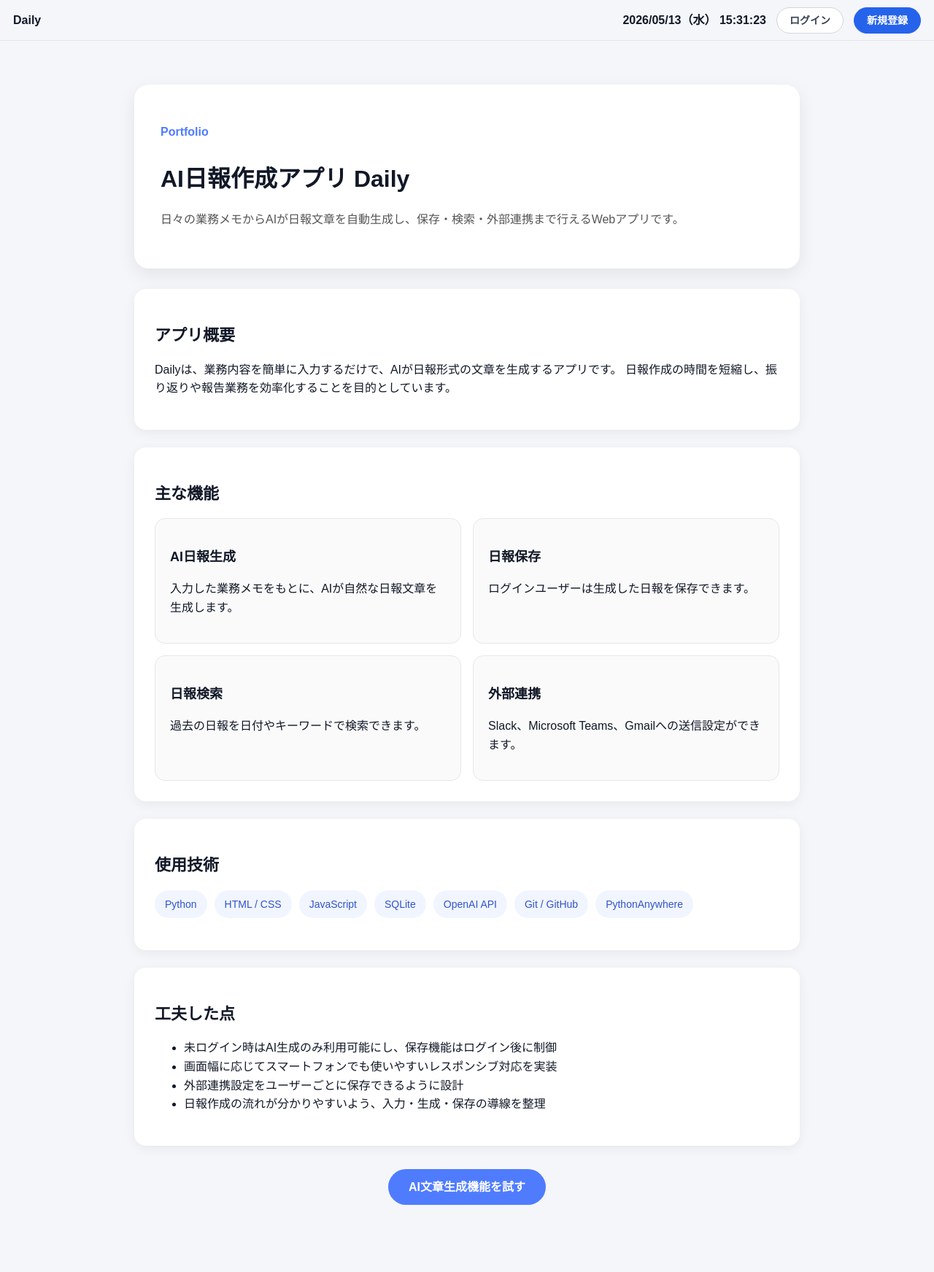
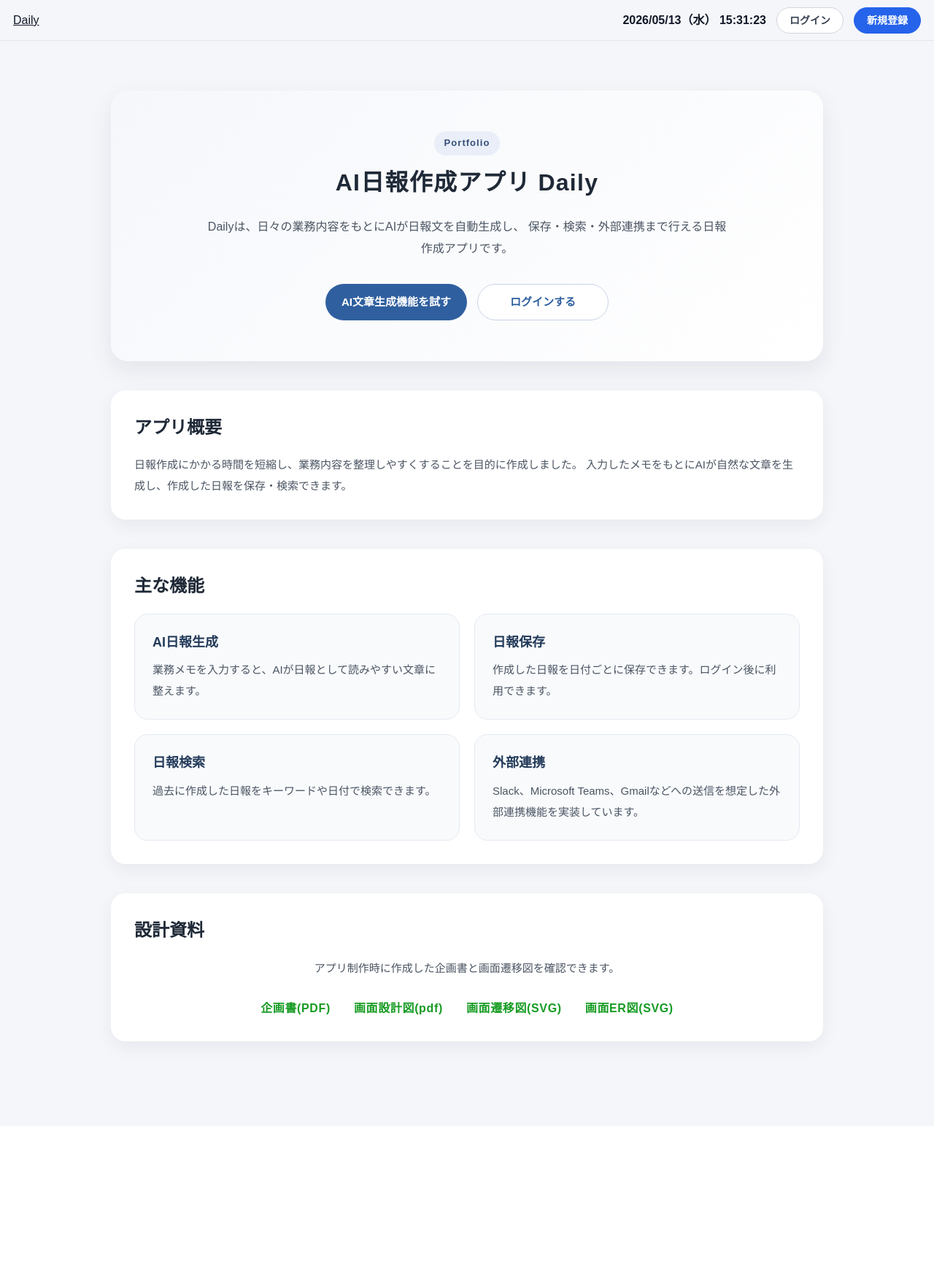
Before and after one commit to saki10/Daily, a Django app: page /portfolio/ in a window 1280 px wide. Shown: the whole page at 73% size. After the commit the page ends 1445 px from the top, so only its background shows below. Run offline with Django 5.2, Linux system fonts and the light colour scheme.

Commit message:
ポートフォリオ画面作成と設計資料リンク挿入

```diff
--- a/reports/static/css/style.css
+++ b/reports/static/css/style.css
@@ -3667,3 +3667,264 @@ button {
     box-sizing: border-box;
   }
 }
+
+/* ==============================
+   Portfolio Page
+============================== */
+
+.portfolio-page {
+  width: 100%;
+  max-width: 1040px;
+  margin: 0 auto;
+  padding: 40px 32px 64px;
+  box-sizing: border-box;
+}
+
+.portfolio-hero {
+  padding: 56px 48px;
+  border-radius: 24px;
+  background: linear-gradient(135deg, #f5f7fb 0%, #ffffff 100%);
+  box-shadow: 0 12px 32px rgba(15, 23, 42, 0.08);
+  text-align: center;
+}
+
+.portfolio-label {
+  display: inline-block;
+  margin: 0 0 16px;
+  padding: 6px 14px;
+  border-radius: 999px;
+  background: #e9eef8;
+  color: #35507a;
+  font-size: 13px;
+  font-weight: 700;
+  letter-spacing: 0.08em;
+}
+
+.portfolio-title {
+  margin: 0;
+  color: #1f2937;
+  font-size: 40px;
+  line-height: 1.35;
+  letter-spacing: 0.04em;
+}
+
+.portfolio-lead {
+  max-width: 720px;
+  margin: 24px auto 0;
+  color: #4b5563;
+  font-size: 16px;
+  line-height: 1.9;
+}
+
+.portfolio-actions {
+  display: flex;
+  justify-content: center;
+  gap: 14px;
+  margin-top: 32px;
+  flex-wrap: wrap;
+}
+
+.portfolio-button,
+.portfolio-sub-button {
+  display: inline-flex;
+  align-items: center;
+  justify-content: center;
+  min-width: 180px;
+  padding: 12px 22px;
+  border-radius: 999px;
+  font-size: 15px;
+  font-weight: 700;
+  text-decoration: none;
+  transition: 0.2s ease;
+}
+
+.portfolio-button {
+  background: #2f5f9f;
+  color: #ffffff;
+}
+
+.portfolio-button:hover {
+  background: #244b7e;
+}
+
+.portfolio-sub-button {
+  background: #ffffff;
+  color: #2f5f9f;
+  border: 1px solid #c8d4e8;
+}
+
+.portfolio-sub-button:hover {
+  background: #f3f6fb;
+}
+
+.portfolio-section {
+  margin-top: 40px;
+  padding: 32px;
+  border-radius: 20px;
+  background: #ffffff;
+  box-shadow: 0 8px 24px rgba(15, 23, 42, 0.06);
+}
+
+.portfolio-section h2 {
+  margin: 0 0 18px;
+  color: #1f2937;
+  font-size: 24px;
+}
+
+.portfolio-section p {
+  margin: 0;
+  color: #4b5563;
+  font-size: 15px;
+  line-height: 1.9;
+}
+
+.portfolio-card-grid {
+  display: grid;
+  grid-template-columns: repeat(2, 1fr);
+  gap: 20px;
+}
+
+.portfolio-card {
+  padding: 24px;
+  border-radius: 18px;
+  background: #f8fafc;
+  border: 1px solid #e5eaf2;
+}
+
+.portfolio-card h3,
+.portfolio-point h3 {
+  margin: 0 0 10px;
+  color: #243b5a;
+  font-size: 18px;
+}
+
+.portfolio-skill-list {
+  display: flex;
+  flex-wrap: wrap;
+  gap: 12px;
+  margin: 0;
+  padding: 0;
+  list-style: none;
+}
+
+.portfolio-skill-list li {
+  padding: 8px 14px;
+  border-radius: 999px;
+  background: #eef3fb;
+  color: #2f5f9f;
+  font-size: 14px;
+  font-weight: 700;
+}
+
+.portfolio-point-list {
+  display: grid;
+  gap: 18px;
+}
+
+.portfolio-point {
+  padding: 22px;
+  border-left: 5px solid #2f5f9f;
+  border-radius: 14px;
+  background: #f8fafc;
+}
+
+.sp-only {
+  display: none;
+}
+
+/* ==============================
+   SP版：Portfolio Page
+============================== */
+
+@media screen and (max-width: 768px) {
+  .portfolio-page {
+    padding: 24px 16px 48px;
+  }
+
+  .portfolio-hero {
+    padding: 36px 22px;
+    border-radius: 18px;
+  }
+
+  .portfolio-title {
+    font-size: 28px;
+  }
+
+  .portfolio-lead {
+    font-size: 14px;
+    line-height: 1.8;
+  }
+
+  .portfolio-actions {
+    flex-direction: column;
+    align-items: stretch;
+  }
+
+  .portfolio-button,
+  .portfolio-sub-button {
+    width: 100%;
+    min-width: auto;
+  }
+
+  .portfolio-section {
+    margin-top: 24px;
+    padding: 24px 18px;
+    border-radius: 16px;
+  }
+
+  .portfolio-section h2 {
+    font-size: 21px;
+  }
+
+  .portfolio-card-grid {
+    grid-template-columns: 1fr;
+    gap: 14px;
+  }
+
+  .portfolio-card {
+    padding: 20px;
+  }
+
+  .sp-only {
+    display: block;
+  }
+}
+
+/* ==============================
+   Portfolio Document Links
+============================== */
+
+.portfolio-document-section p {
+  text-align: center;
+}
+
+.portfolio-doc-links {
+  display: flex;
+  justify-content: center;
+  gap: 32px;
+  margin-top: 28px;
+  flex-wrap: wrap;
+}
+
+.portfolio-doc-links a {
+  color: #169b22;
+  font-size: 16px;
+  font-weight: 700;
+  text-decoration: none;
+  letter-spacing: 0.04em;
+}
+
+.portfolio-doc-links a:hover {
+  text-decoration: underline;
+}
+
+/* SP版 */
+@media screen and (max-width: 768px) {
+  .portfolio-doc-links {
+    gap: 18px;
+  }
+
+  .portfolio-doc-links a {
+    font-size: 15px;
+  }
+}
--- a/reports/urls.py
+++ b/reports/urls.py
@@ -6,7 +6,8 @@ from django.contrib.auth.views import LoginView
 from reports.forms import LoginForm, CustomPasswordResetForm
 from django.conf import settings
 urlpatterns = [
-    path('', views.home, name='home'),
+    path('', views.portfolio, name="portfolio"),
+    path("home/", views.home, name="home"),
     path('create/', views.report_create, name='create'),
     path('create/autosave/', views.report_autosave, name='report_autosave'),
     path('ai/generate/', views.ai_generate_report, name='ai_generate_report'),
--- a/templates/reports/base.html
+++ b/templates/reports/base.html
@@ -30,8 +30,11 @@
         </button>
         {% endif %}
 
-        <a href="{% url 'home' %}" class="header-title-link">
-          <span class="header-title">Daily</span>
+        <a
+          href="{% if user.is_authenticated %}{% url 'home' %}{% else %}{% url 'portfolio' %}{% endif %}"
+          class="header-logo"
+        >
+          Daily
         </a>
       </div>
 
--- a/templates/reports/portfolio.html
+++ b/templates/reports/portfolio.html
@@ -7,17 +7,35 @@
 <div class="portfolio-page">
   <section class="portfolio-hero">
     <p class="portfolio-label">Portfolio</p>
-    <h1>AI日報作成アプリ Daily</h1>
+
+    <h1 class="portfolio-title">
+      AI日報作成アプリ<br class="sp-only" />
+      Daily
+    </h1>
+
     <p class="portfolio-lead">
-      日々の業務メモからAIが日報文章を自動生成し、保存・検索・外部連携まで行えるWebアプリです。
+      Dailyは、日々の業務内容をもとにAIが日報文を自動生成し、
+      保存・検索・外部連携まで行える日報作成アプリです。
     </p>
+
+    <div class="portfolio-actions">
+      <a href="{% url 'create' %}" class="portfolio-button">
+        AI文章生成機能を試す
+      </a>
+
+      {% if not user.is_authenticated %}
+      <a href="{% url 'login' %}" class="portfolio-sub-button">
+        ログインする
+      </a>
+      {% endif %}
+    </div>
   </section>
 
   <section class="portfolio-section">
     <h2>アプリ概要</h2>
     <p>
-      Dailyは、業務内容を簡単に入力するだけで、AIが日報形式の文章を生成するアプリです。
-      日報作成の時間を短縮し、振り返りや報告業務を効率化することを目的としています。
+      日報作成にかかる時間を短縮し、業務内容を整理しやすくすることを目的に作成しました。
+      入力したメモをもとにAIが自然な文章を生成し、作成した日報を保存・検索できます。
     </p>
   </section>
 
@@ -27,53 +45,56 @@
     <div class="portfolio-card-grid">
       <div class="portfolio-card">
         <h3>AI日報生成</h3>
-        <p>入力した業務メモをもとに、AIが自然な日報文章を生成します。</p>
+        <p>
+          業務メモを入力すると、AIが日報として読みやすい文章に整えます。
+        </p>
       </div>
 
       <div class="portfolio-card">
         <h3>日報保存</h3>
-        <p>ログインユーザーは生成した日報を保存できます。</p>
+        <p>
+          作成した日報を日付ごとに保存できます。ログイン後に利用できます。
+        </p>
       </div>
 
       <div class="portfolio-card">
         <h3>日報検索</h3>
-        <p>過去の日報を日付やキーワードで検索できます。</p>
+        <p>
+          過去に作成した日報をキーワードや日付で検索できます。
+        </p>
       </div>
 
       <div class="portfolio-card">
         <h3>外部連携</h3>
-        <p>Slack、Microsoft Teams、Gmailへの送信設定ができます。</p>
+        <p>
+          Slack、Microsoft Teams、Gmailなどへの送信を想定した外部連携機能を実装しています。
+        </p>
       </div>
     </div>
   </section>
+    <section class="portfolio-section portfolio-document-section">
+    <h2>設計資料</h2>
 
-  <section class="portfolio-section">
-    <h2>使用技術</h2>
-    <ul class="portfolio-skill-list">
-      <li>Python</li>
-      <li>HTML / CSS</li>
-      <li>JavaScript</li>
-      <li>SQLite</li>
-      <li>OpenAI API</li>
-      <li>Git / GitHub</li>
-      <li>PythonAnywhere</li>
-    </ul>
+    <p>
+      アプリ制作時に作成した企画書と画面遷移図を確認できます。
+    </p>
+
+    <div class="portfolio-doc-links">
+      <a href="{% static 'docs/Daily企画書.pdf' %}" target="_blank" rel="noopener">
+        企画書(PDF)
+      </a>
+
+      <a href="{% static 'docs/Daily_画面設計図.pdf' %}" target="_blank" rel="noopener">
+        画面設計図(pdf)
+      </a>
+            <a href="{% static 'docs/Daily_画面遷移図.svg' %}" target="_blank" rel="noopener">
+        画面遷移図(SVG)
+      </a>
+            <a href="{% static 'docs/Daily_画面ER図.svg' %}" target="_blank" rel="noopener">
+        画面ER図(SVG)
+      </a>
+    </div>
   </section>
 
-  <section class="portfolio-section">
-    <h2>工夫した点</h2>
-    <ul>
-      <li>未ログイン時はAI生成のみ利用可能にし、保存機能はログイン後に制御</li>
-      <li>画面幅に応じてスマートフォンでも使いやすいレスポンシブ対応を実装</li>
-      <li>外部連携設定をユーザーごとに保存できるように設計</li>
-      <li>日報作成の流れが分かりやすいよう、入力・生成・保存の導線を整理</li>
-    </ul>
-  </section>
-
-  <section class="portfolio-actions">
-    <a href="{% url 'create' %}" class="portfolio-button">
-      AI文章生成機能を試す
-    </a>
-  </section>
 </div>
 {% endblock %}
```
Also changed, not shown: reports/static/docs/Daily_画面ER図.svg (added), reports/static/docs/Daily_画面遷移図.svg (added), 2 other files.
